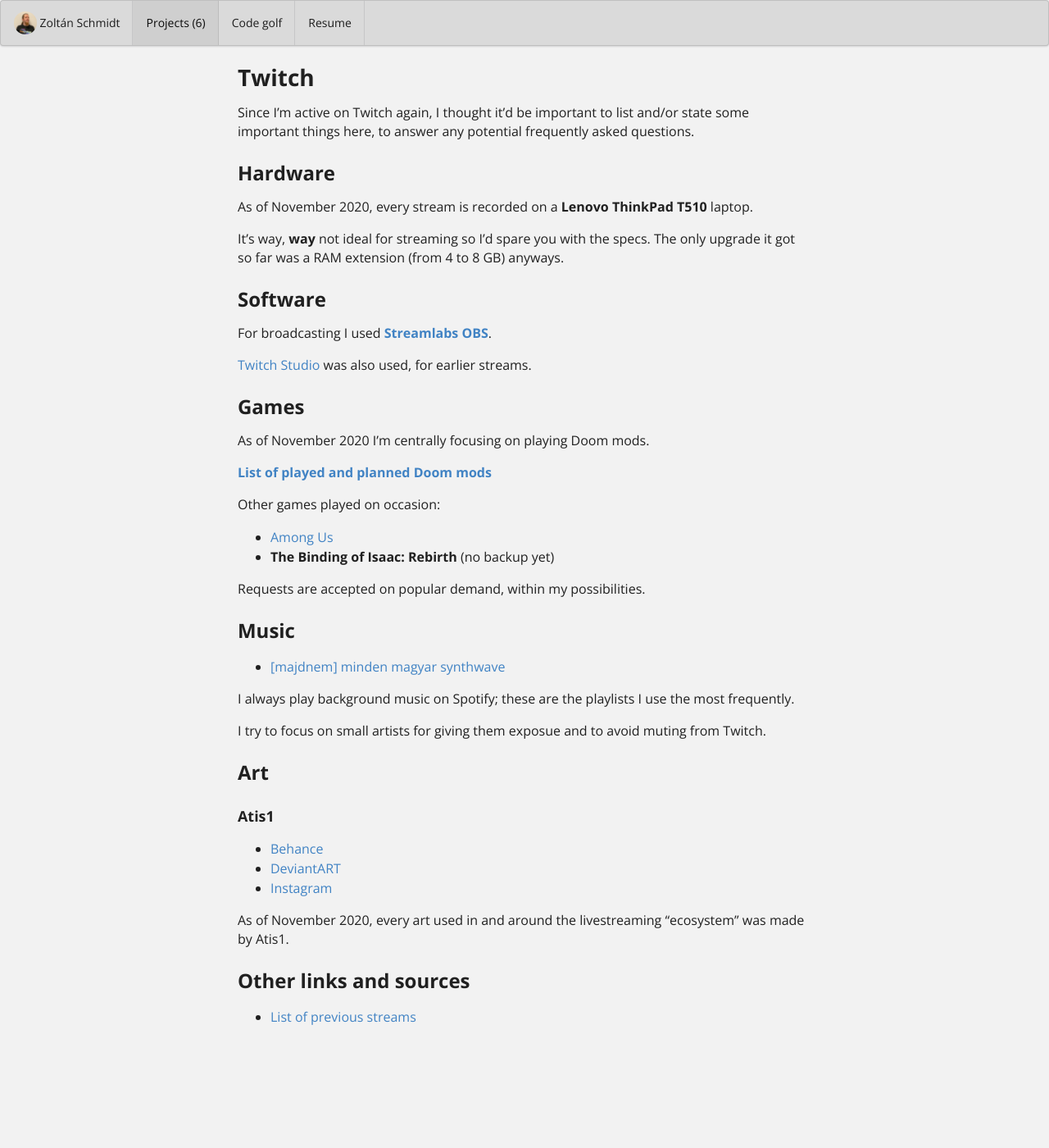
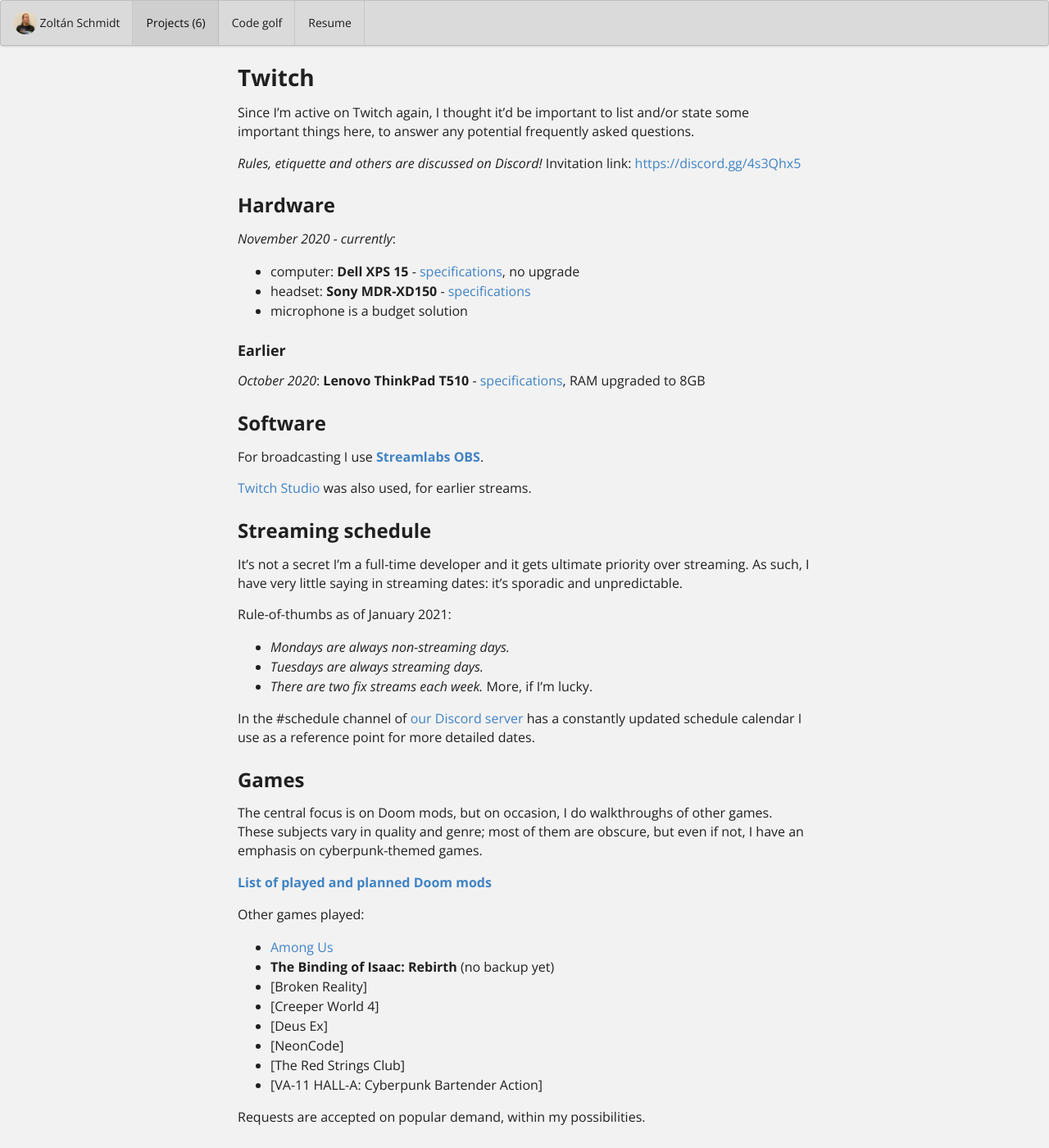
Before and after one commit to Katamori/katamori.github.io, a Jekyll site: the page built from twitch/index.md, in a window 1280 px wide and 1400 px high. Shown: the whole window at 82% size. Built offline with Jekyll 4.4.1, drawn with Linux system fonts in a browser that asks for light colours; some of the changed text lies outside the part shown.

Commit message:
update FAQ

```diff
--- a/twitch/index.md
+++ b/twitch/index.md
@@ -6,36 +6,65 @@
 
 Since I'm active on Twitch again, I thought it'd be important to list and/or state some important things here, to answer any potential frequently asked questions.
 
+*Rules, etiquette and others are discussed on Discord!* Invitation link: <https://discord.gg/4s3Qhx5>
+
 ## Hardware
 
-As of November 2020, every stream is recorded on a **Lenovo ThinkPad T510** laptop.
+*November 2020 - currently*:
+* computer: **Dell XPS 15** - [specifications](https://www.dell.com/support/manuals/en-us/xps-15-9560-laptop/xps-15-9560-setupandspecifications/specifications?guid=guid-4a715843-271e-4d93-b41c-66a245385203&lang=en-us), no upgrade
+* headset: **Sony MDR-XD150** - [specifications](https://www.sony.hu/electronics/support/wired-headphones-headband/mdr-xd150/specifications)
+* microphone is a budget solution
 
-It's way, **way** not ideal for streaming so I'd spare you with the specs. The only upgrade it got so far was a RAM extension (from 4 to 8 GB) anyways.
+
+### Earlier
+
+*October 2020*: **Lenovo ThinkPad T510** - [specifications](https://support.lenovo.com/us/en/solutions/pd003320-detailed-specifications-thinkpad-t510-t510i-w510), RAM upgraded to 8GB
+
 
 ## Software
 
-For broadcasting I used [**Streamlabs OBS**](https://streamlabs.com/).
+For broadcasting I use [**Streamlabs OBS**](https://streamlabs.com/).
 
 [Twitch Studio](https://www.twitch.tv/broadcast/studio) was also used, for earlier streams.
 
+## Streaming schedule
+
+It's not a secret I'm a full-time developer and it gets ultimate priority over streaming. As such, I have very little saying in streaming dates: it's sporadic and unpredictable.
+
+Rule-of-thumbs as of January 2021:
+* *Mondays are always non-streaming days.*
+* *Tuesdays are always streaming days.*
+* *There are two fix streams each week.* More, if I'm lucky.
+
+In the #schedule channel of [our Discord server](https://discord.gg/4s3Qhx5) has a constantly updated schedule calendar I use as a reference point for more detailed dates.
+
 ## Games
 
-As of November 2020 I'm centrally focusing on playing Doom mods.
+The central focus is on Doom mods, but on occasion, I do walkthroughs of other games. These subjects vary in quality and genre; most of them are obscure, but even if not, I have an emphasis on cyberpunk-themed games.
 
 [**List of played and planned Doom mods**](https://katamori.github.io/twitch/modlist)
 
-Other games played on occasion:
+Other games played:
 
 * [Among Us](https://katamori.github.io/twitch/stream-archive#among-us)
 * **The Binding of Isaac: Rebirth** (no backup yet)
+* [Broken Reality]
+* [Creeper World 4]
+* [Deus Ex]
+* [NeonCode]
+* [The Red Strings Club]
+* [VA-11 HALL-A: Cyberpunk Bartender Action]
 
 Requests are accepted on popular demand, within my possibilities.
 
 ## Music
 
+* [streamre ömlesztett nemcsaksynthwavees](https://open.spotify.com/playlist/4VO3UX3rNi1XOQXQ3NfLOS)
 * [\[majdnem\] minden magyar synthwave](https://open.spotify.com/playlist/6TjTsOheKHChojSv7aWtGF)
 
-I always play background music on Spotify; these are the playlists I use the most frequently.
+On a case-by-case basis, I tend to turn off ingame music, and play my own selection of music.
+
+Such background music is always played on Spotify; these are the playlists I use the most frequently.
 
 I try to focus on small artists for giving them exposue and to avoid muting from Twitch.
 
@@ -47,8 +76,8 @@
 * [DeviantART](https://www.deviantart.com/atis1)
 * [Instagram](https://www.instagram.com/atis0001/)
 
-As of November 2020, every art used in and around the livestreaming "ecosystem" was made by Atis1.
+As of January 2021, every art used in and around the livestreaming "ecosystem" was made by Atis1.
 
 ## Other links and sources
 
-* [List of previous streams](https://katamori.github.io/twitch/stream-archive)
+* [List of previous streams](https://katamori.github.io/twitch/stream-archive) (last update: 2020-10-26)
```
